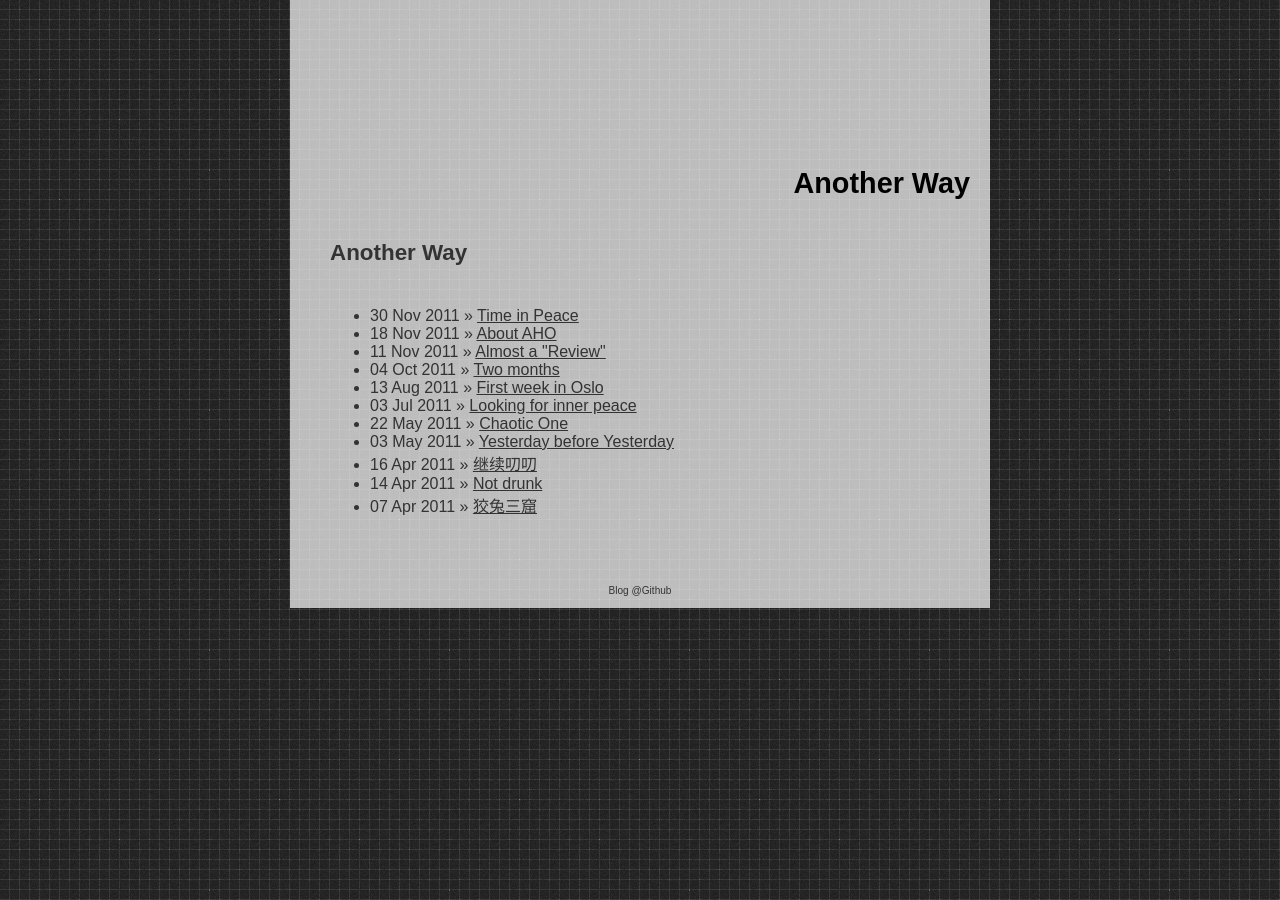
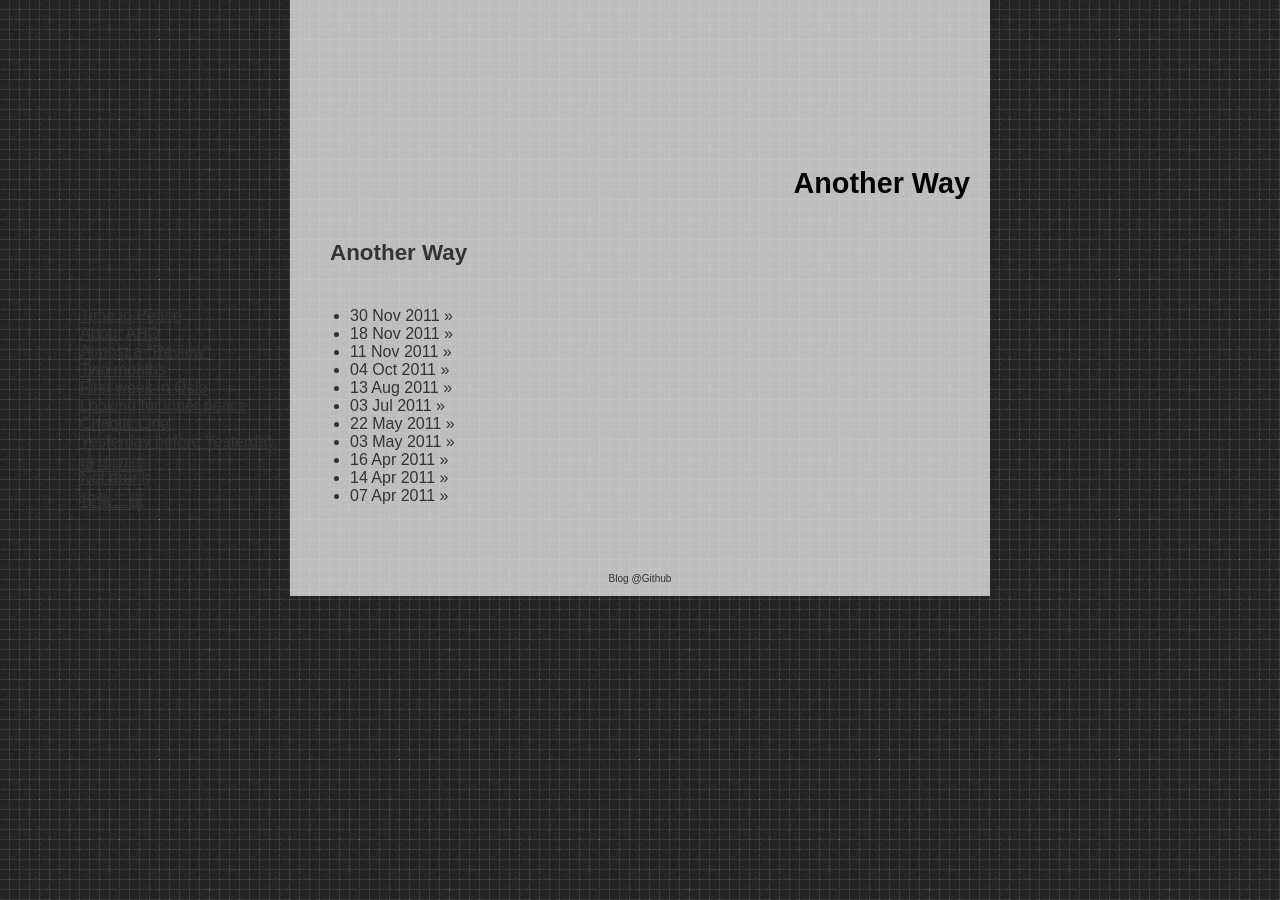
Before and after one commit to jingyuan/jingyuan.github.com, a Jekyll site: the page built from blog.html, in a window 1280 px wide. Built offline with Jekyll 4.4.1, drawn with Linux system fonts in a browser that asks for light colours; Markdown is read by kramdown in place of the engine named in the settings.

Commit message:
a position

```diff
--- a/css/post.css
+++ b/css/post.css
@@ -76,7 +76,7 @@ div#footer {
 }
 
 ul.posts {
-	padding-left: 80px;
+	padding-left: 60px;
 	padding-top: 0;
 }
 
@@ -92,3 +92,8 @@ a:hover {
 	color: white;
 	background: #333333;
 }
+
+a#list {
+	position: fixed;
+	left: 80px;
+}
```
